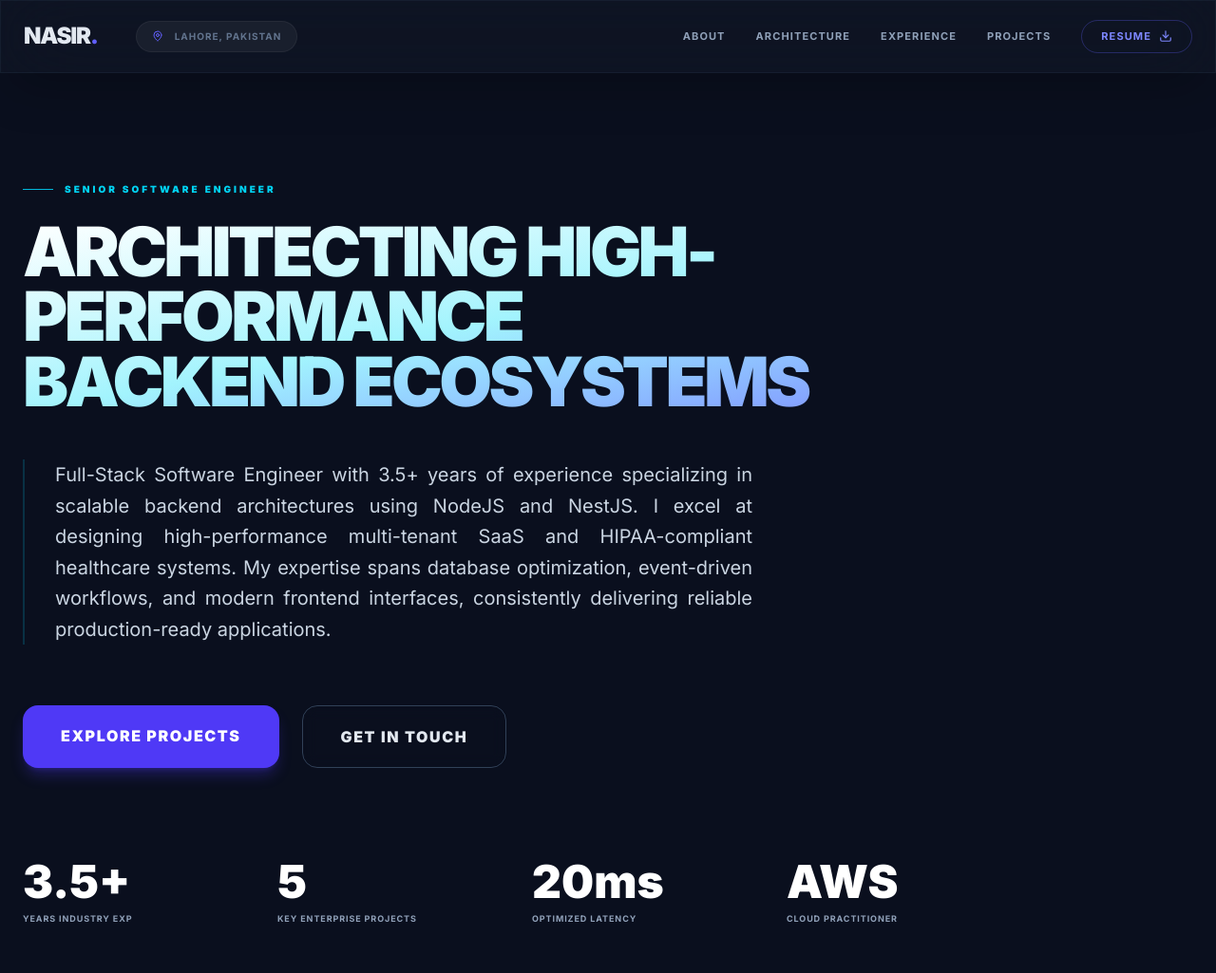
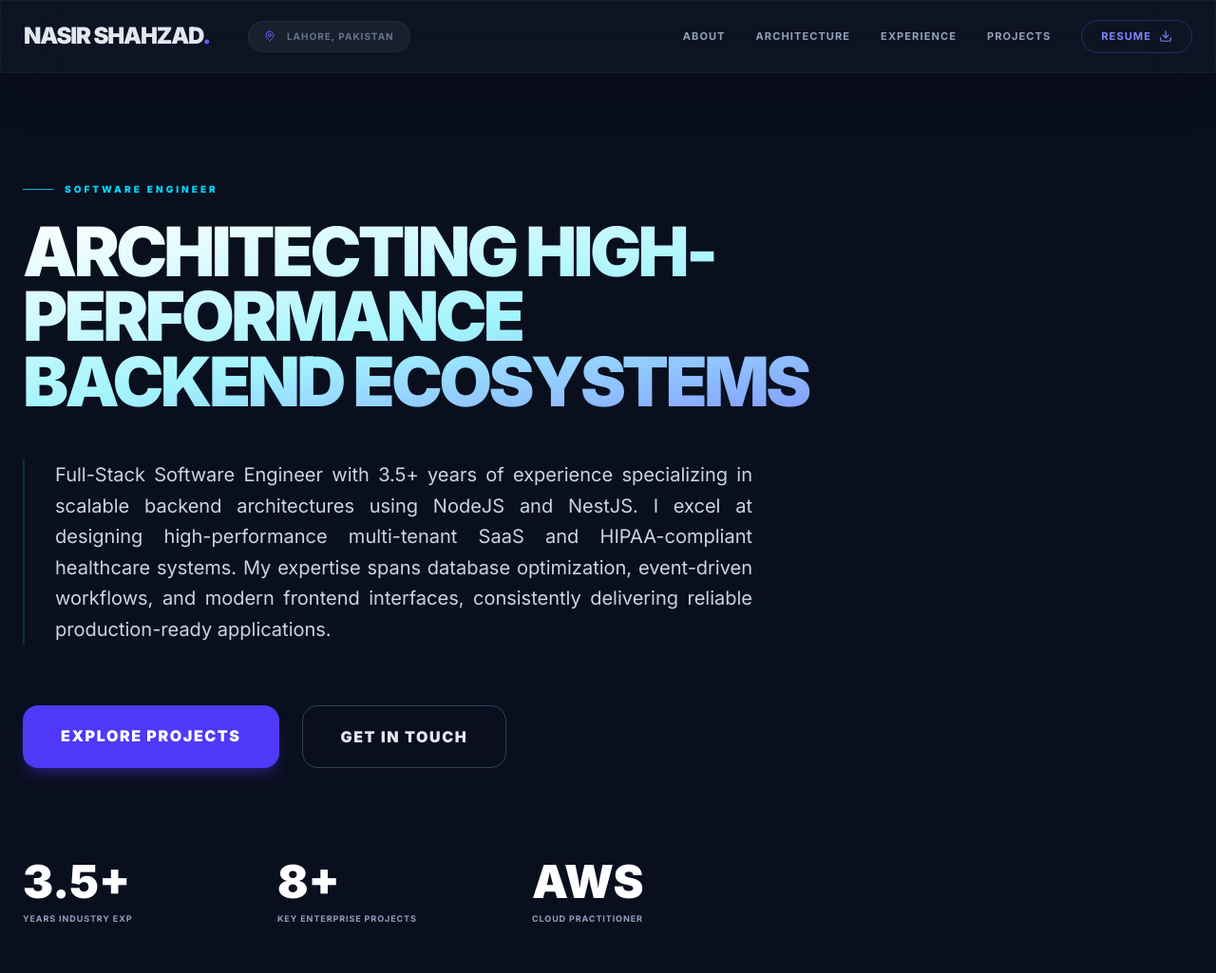
Before and after one commit to NasirShahzadDev/my_portfolio, a React (Vite) app: page / in a window 1280 px wide. Shown: the top 1025 px of the page at 95% size. Built offline with nearby package versions, Linux system fonts and the light colour scheme.

Commit message:
updated name

```diff
--- a/src/App.tsx
+++ b/src/App.tsx
@@ -346,7 +346,7 @@ export default function App() {
       <header className="fixed top-0 left-0 w-full z-50 glass py-4 lg:py-5">
         <div className="container mx-auto px-6 flex justify-between items-center">
           <div className="flex items-center gap-10">
-            <div className="text-xl lg:text-2xl font-black tracking-tighter">NASIR<span className="text-indigo-500">.</span></div>
+            <div className="text-xl lg:text-2xl font-black tracking-tighter">NASIR SHAHZAD<span className="text-indigo-500">.</span></div>
             <div className="hidden lg:flex items-center gap-3 text-[10px] font-bold uppercase tracking-widest text-slate-500 bg-white/5 px-4 py-2 rounded-full border border-white/5">
               <MapPin size={12} className="text-indigo-500" /> {CONFIG.location}
             </div>
@@ -401,7 +401,7 @@ export default function App() {
             >
               <div className="flex items-center gap-3 mb-6">
                 <div className="h-px w-8 bg-cyan-500" />
-                <div className="text-cyan-400 font-black uppercase tracking-[0.3em] text-[10px]">Senior Software Engineer</div>
+                <div className="text-cyan-400 font-black uppercase tracking-[0.3em] text-[10px]">Software Engineer</div>
               </div>
               <h1 className="text-3xl sm:text-5xl lg:text-7xl font-black tracking-tighter leading-[1.1] lg:leading-[0.95] mb-8 lg:mb-12 text-gradient">
                 ARCHITECTING HIGH-PERFORMANCE<br className="hidden sm:block" /> BACKEND ECOSYSTEMS
@@ -422,8 +422,7 @@ export default function App() {
               <div className="grid grid-cols-2 md:grid-cols-4 gap-6 lg:gap-12">
                 {[
                   { label: "Years Industry Exp", value: "3.5+" },
-                  { label: "Key Enterprise Projects", value: "5" },
-                  { label: "Optimized Latency", value: "20ms" },
+                  { label: "Key Enterprise Projects", value: "8+" },
                   { label: "Cloud Practitioner", value: "AWS" }
                 ].map((stat, i) => (
                   <div key={i} className="relative group">
@@ -731,7 +730,7 @@ export default function App() {
         <div className="container mx-auto px-6">
           <div className="flex flex-col lg:flex-row justify-between items-center gap-12">
             <div className="text-center lg:text-left">
-              <div className="text-3xl font-black tracking-tighter mb-4 text-slate-100">NASIR<span className="text-indigo-500">.</span></div>
+              <div className="text-3xl font-black tracking-tighter mb-4 text-slate-100">NASIR SHAHZAD<span className="text-indigo-500">.</span></div>
               <p className="text-slate-500 text-sm font-bold uppercase tracking-widest">Architecting Excellence</p>
             </div>
 
```
